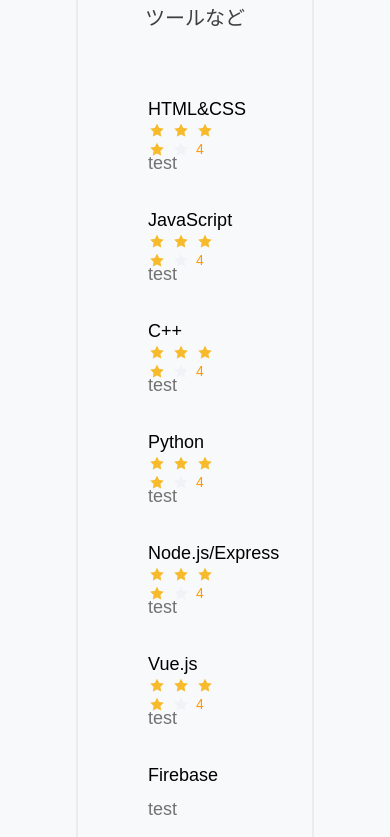
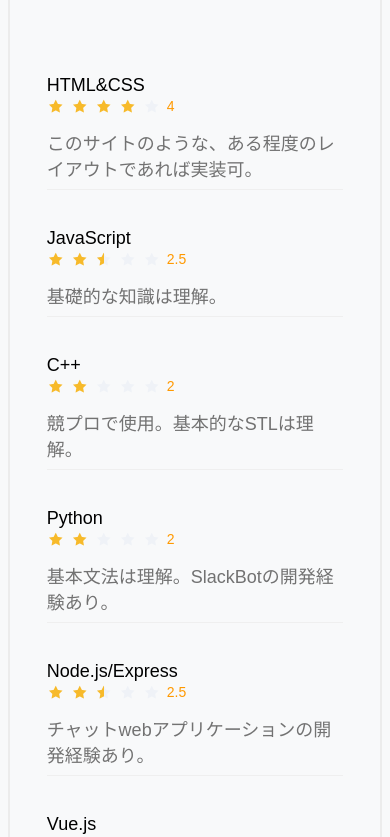
Before and after one commit to kotaok/first_vue, a Vue app: page /page2 in a window 390 px wide. Shown: the part 1861-2698 px from the top of the page. Built offline with nearby package versions, Linux system fonts and the light colour scheme.

Commit message:
開発言語の詳細説明を追加

```diff
--- a/src/components/page2.vue
+++ b/src/components/page2.vue
@@ -81,4 +81,11 @@
 .jump:hover {
   opacity: 0.7;
 }
+
+@media screen and (max-width: 600px) {
+  .about-block {
+  width: 95%;
+  }
+}
+
 </style>
--- a/src/components/skills.vue
+++ b/src/components/skills.vue
@@ -1,7 +1,7 @@
 <template>
   <div class="skill-block">
     <transition-group tag="div" class="list" appear>
-      <div class="skill" stagger="70" v-for="skill of skills" v-bind:key="skill.name">
+      <div class="skill" v-for="skill of skills" v-bind:key="skill.name">
         <p>{{ skill.name }}
           <el-rate
           v-if="skill.value!=null"
@@ -11,7 +11,7 @@
           text-color="#ff9900">
           </el-rate>
         </p>
-        <p class="summary">test</p>
+        <p class="summary" v-if="skill.summary!=null">{{skill.summary}}</p>
       </div>
     </transition-group>
   </div>
@@ -22,19 +22,18 @@
   data: function() {
     return {
       skills: [
-        { name: 'HTML&CSS', value: 4},
-        { name: 'JavaScript', value: 4},
-        { name: 'C++', value: 4},
-        { name: 'Python', value: 4},
-        { name: 'Node.js/Express', value: 4},
-        { name: 'Vue.js', value: 4},
-        { name: 'Firebase', value: null},
-        { name: 'heroku', value: null},
-        { name: 'VSCode', value: null},
-        { name: 'VirtualBox', value: null},
-        { name: 'vagrant', value: null},
-        { name: 'Git', value: null},
-        { name: 'GitHub', value: null},
+        { name: 'HTML&CSS', value: 4, summary: 'このサイトのような、ある程度のレイアウトであれば実装可。'},
+        { name: 'JavaScript', value: 2.5, summary: '基礎的な知識は理解。'},
+        { name: 'C++', value: 2, summary: '競プロで使用。基本的なSTLは理解。'},
+        { name: 'Python', value: 2, summary: '基本文法は理解。SlackBotの開発経験あり。'},
+        { name: 'Node.js/Express', value: 2.5, summary: 'チャットwebアプリケーションの開発経験あり。'},
+        { name: 'Vue.js', value: 3, summary: 'フレームワークを使用した開発、シンプルなSPAの実装経験あり。'},
+        { name: 'Git', value: null, summary: '開発に困らない程度は理解。'},
+        { name: 'Firebase', value: null, summary: 'Firebase Auth、Realtime databaseの使用経験あり。'},
+        { name: 'heroku', value: null, summary: ''},
+        { name: 'VSCode', value: null, summary: null},
+        { name: 'VirtualBox', value: null, summary: null},
+        { name: 'vagrant', value: null, summary: null}
       ],
       color: "#1FA0FF"
     };
@@ -72,4 +71,17 @@
   display: flex;
   justify-content: center;
 }
+
+@media screen and (max-width: 600px) {
+  .skill {
+    width: 80%;
+    margin: 15px 0px;
+    border-bottom: solid 1px #efefef;
+  }
+
+  .skill p {
+    padding: 5px 0px;
+  }
+}
+
 </style>
```
